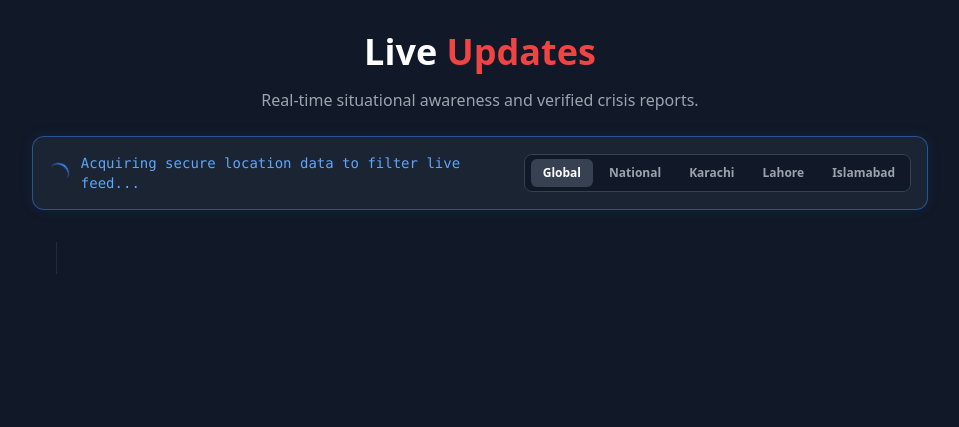
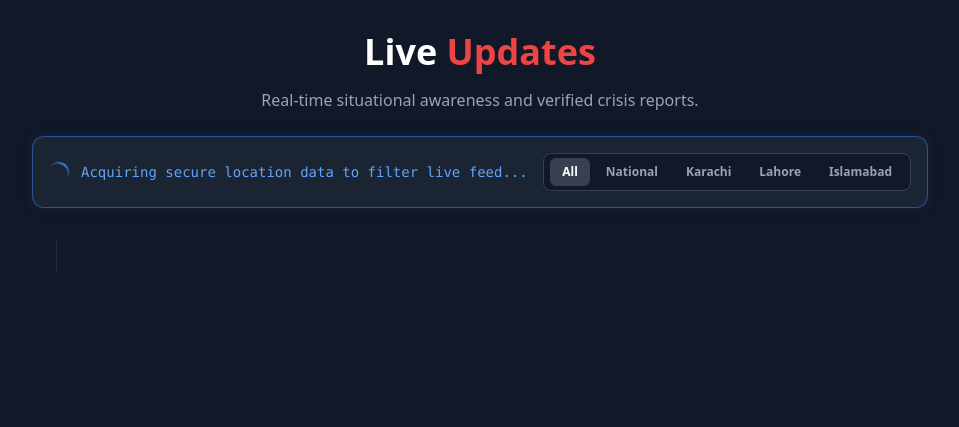
Before and after one commit to moizwaseem1/TraceBack-Alert, a Python web app: template templates/updates.html in a window 1280 px wide. Shown: the part 65-492 px from the top of the page, without its empty margins (160-1119 px from the left). Run offline with Jinja, Linux system fonts and the light colour scheme; the template is opened without the code that fills it, so the values that code supplies are empty; some libraries are stand-ins or nearby versions.

Commit message:
Update updates.html

```diff
--- a/templates/updates.html
+++ b/templates/updates.html
@@ -15,7 +15,7 @@
         </div>
 
         <div class="bg-gray-900 border border-gray-700 p-1 rounded-lg inline-flex overflow-x-auto max-w-full">
-            <button class="filter-btn active bg-gray-700 text-white px-3 py-1.5 rounded-md text-xs font-bold transition mx-0.5 whitespace-nowrap" data-filter="All">Global</button>
+            <button class="filter-btn active bg-gray-700 text-white px-3 py-1.5 rounded-md text-xs font-bold transition mx-0.5 whitespace-nowrap" data-filter="All">All</button>
             <button class="filter-btn hover:bg-gray-700 text-gray-400 hover:text-white px-3 py-1.5 rounded-md text-xs font-bold transition mx-0.5 whitespace-nowrap" data-filter="National">National</button>
             <button class="filter-btn hover:bg-gray-700 text-gray-400 hover:text-white px-3 py-1.5 rounded-md text-xs font-bold transition mx-0.5 whitespace-nowrap" data-filter="Karachi">Karachi</button>
             <button class="filter-btn hover:bg-gray-700 text-gray-400 hover:text-white px-3 py-1.5 rounded-md text-xs font-bold transition mx-0.5 whitespace-nowrap" data-filter="Lahore">Lahore</button>
@@ -179,7 +179,7 @@
             }
         }, (error) => {
             geoSpinner.classList.add('hidden');
-            geoStatusText.textContent = "Location permission denied. Displaying Global feed.";
+            geoStatusText.textContent = "Location permission denied. Displaying All feed.";
             geoStatusText.classList.replace('text-blue-400', 'text-yellow-400');
             geoStatusCard.classList.replace('border-blue-500/50', 'border-yellow-500/50');
             applyFilter('All');
```
